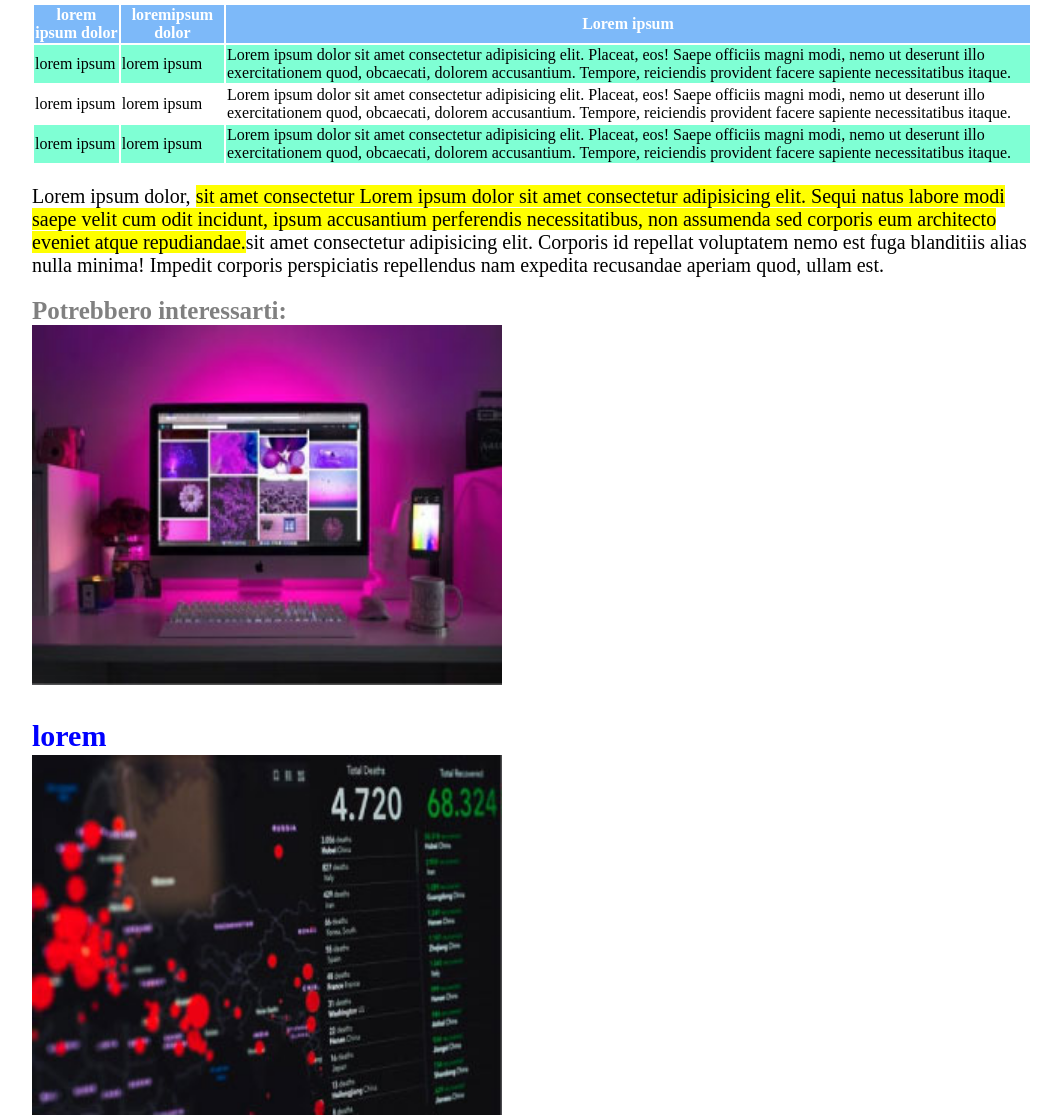
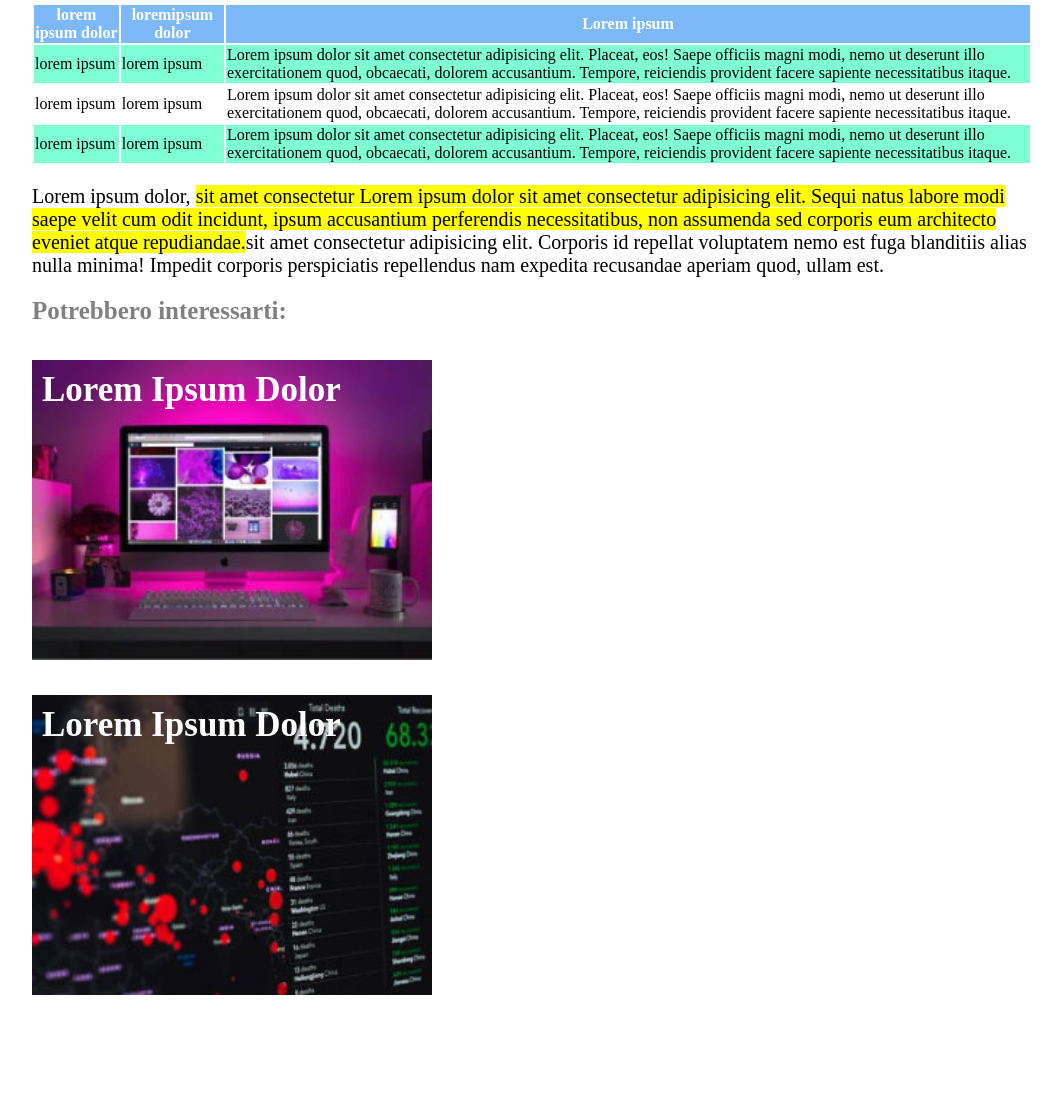
Before and after one commit to danieleinnamorato93/html-css-booleaner, a plain HTML site: page index.html in a window 1280 px wide. Shown: the part 1029-2148 px from the top of the page, without its empty margins (108-1165 px from the left). After the commit the page ends 2074 px from the top, so only its background shows below. Drawn offline with Linux system fonts and the light colour scheme.

Commit message:
footer fixed

```diff
--- a/index.html
+++ b/index.html
@@ -77,11 +77,12 @@
         <footer>
             <span class="related-text">Potrebbero interessarti:</span>
             <div class="related-1">
-                <img src="img/monitor.jpg" alt="monitor">
-                <h3 class="text-foto">lorem ipsum dolor sit</h3>
+
+                <h3 class="text-foto">Lorem Ipsum Dolor</h3>
             </div>
+
                 <div class="related-2">
-                    <img src="img/graph.jpg" alt="graph">
+                    <h3 class="text-foto">Lorem Ipsum Dolor</h3>
                 </div>
 
 
--- a/style.css
+++ b/style.css
@@ -103,20 +103,27 @@ footer {
 }
 
 .related-1 {
-    width: 30px;
-    height: 30px;
-    padding-bottom: 400px;
+    width: 400px;
+    height: 300px;
+
+    background-image: url("img/monitor.jpg");
+    background-size: cover;
+    background-position: center;
+
 }
 
 .related-2 {
-    width: 30px;
-    height: 30px;
+    width: 400px;
+    height: 300px;
+    background-image: url("img/graph.jpg");
+    background-size: cover;
+    background-position: center;
+    margin-top: 20px;
 }
 
 .text-foto {
-    color:blue;
-    font-size: 30px;
-
-
-
+    color:white;
+    font-size: 35px;
+    margin-bottom: 160px;
+    padding: 10px;
 }
```
